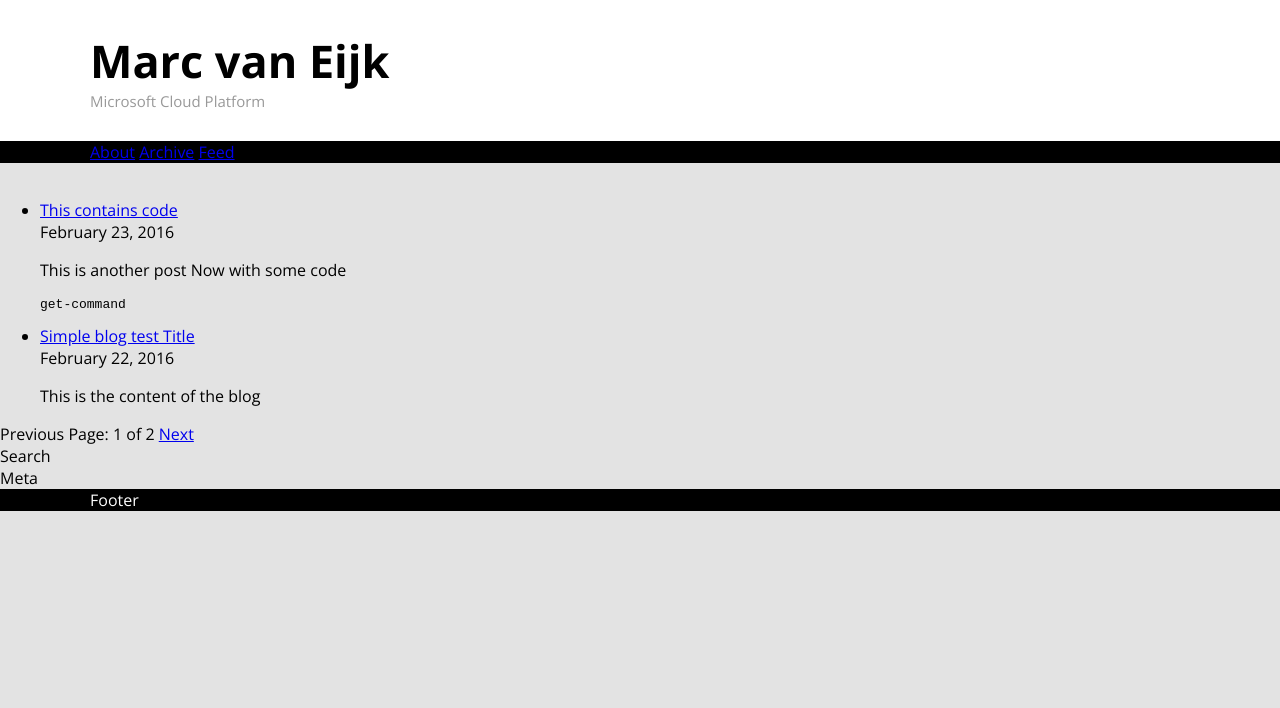
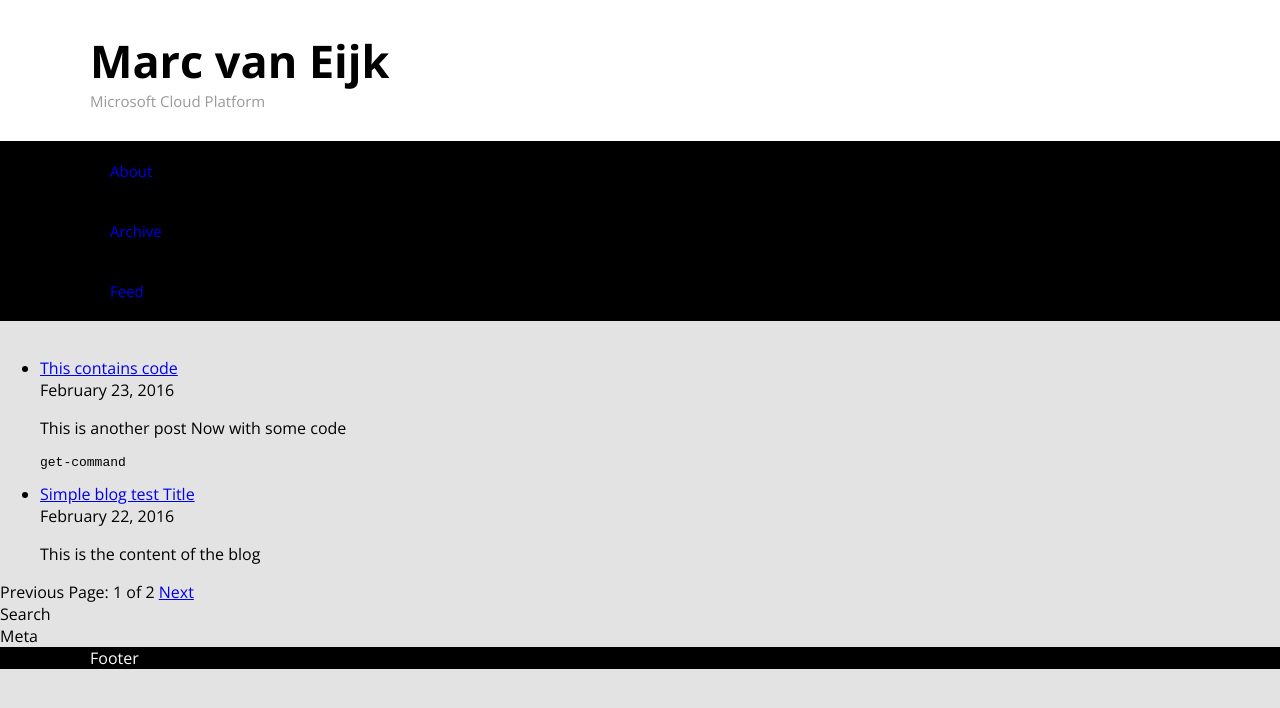
Before and after one commit to marcvaneijkdemo/marcvaneijkdemo.github.io, a Jekyll site: the page built from index.html, in a window 1280 px wide. Shown: the top 708 px of the page. Built offline with Jekyll 4.4.1, drawn with Linux system fonts in a browser that asks for light colours; the list of posts is cut into pages by our own code.

Commit message:
Update default.html

```diff
--- a/_layouts/default.html
+++ b/_layouts/default.html
@@ -5,7 +5,7 @@
     <!-- link to site stylesheet -->
     <link rel="stylesheet" type="text/css" href="/css/layout.css">
     <link rel="stylesheet" type="text/css" href="/css/header.css">
-    <!--link rel="stylesheet" type="text/css" href="/css/menu.css" -->
+    <link rel="stylesheet" type="text/css" href="/css/menu.css">
     <link rel="stylesheet" type="text/css" href="/css/footer.css">
     <!-- link to external stylesheet -->
     <link rel="stylesheet" type="text/css" href="https://fonts.googleapis.com/css?family=Open+Sans:300,300italic,regular,italic,600,600italic,700,700italic,800,800italic">
```
